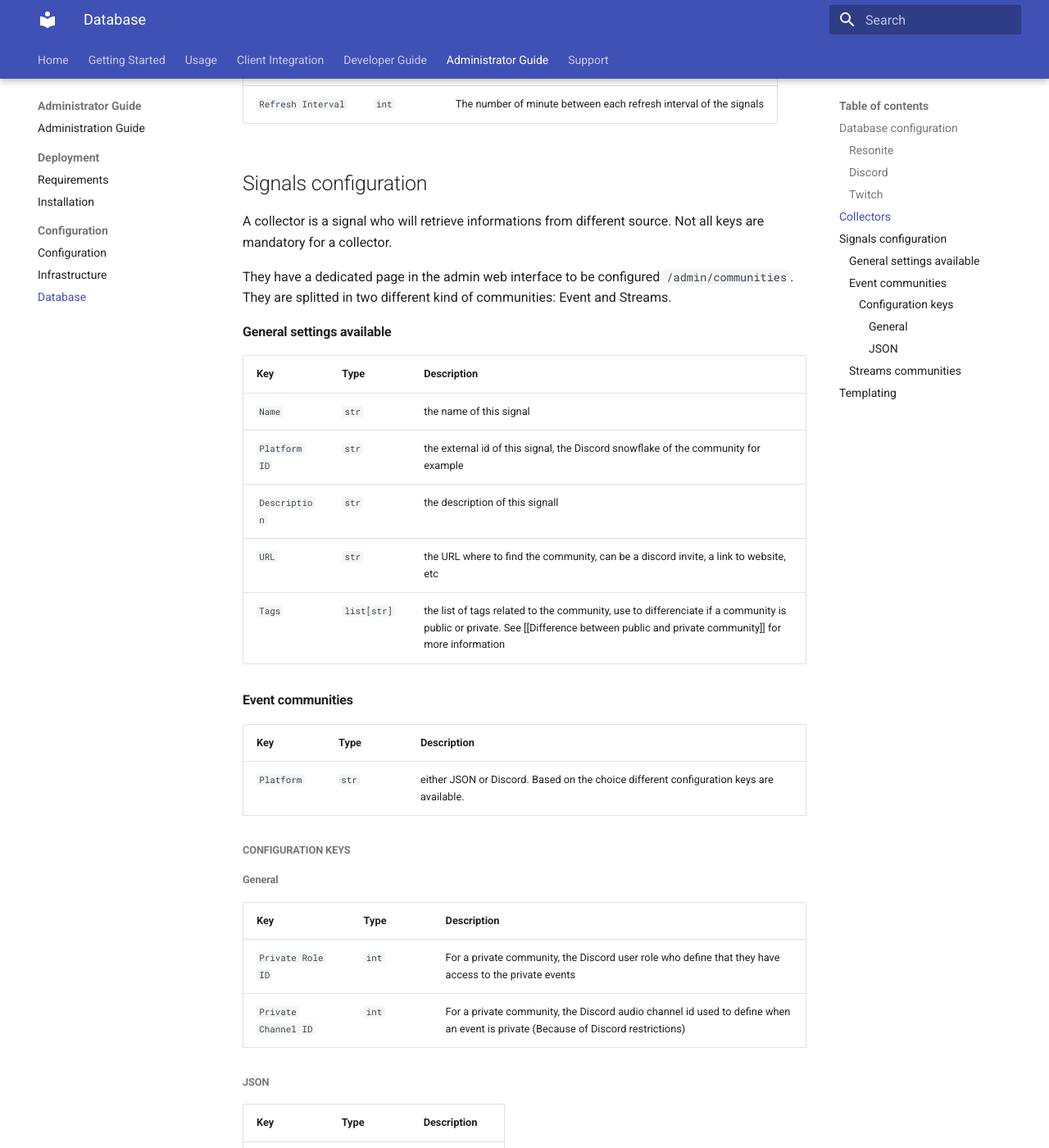
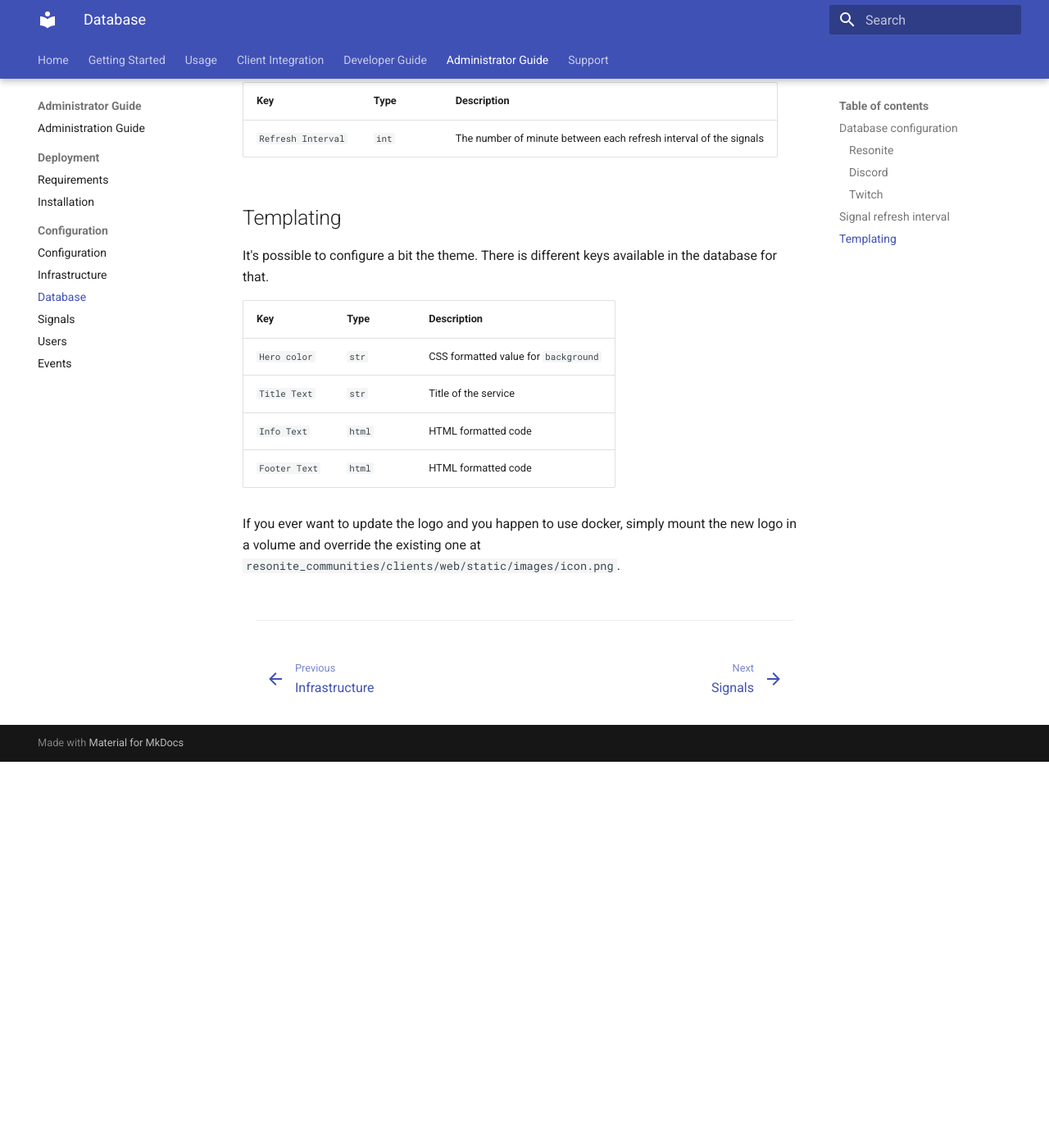
Before and after one commit to Resonite-Community-Projects/community_events.resonite, an MkDocs documentation site: the page built from docs/docs/AdministratorGuide/configuration/database.md, in a window 1280 px wide and 1400 px high, scrolled down 1126 px. Shown: the whole window at 82% size. Built offline with MkDocs 1.6.1 and Material for MkDocs 9.7.7, drawn with Linux system fonts in a browser that asks for light colours; after the commit the page ends 2055 px from its top, so only the background shows below that; some of the changed text lies outside the part shown.

Commit message:
Update doc

```diff
--- a/docs/docs/AdministratorGuide/configuration/database.md
+++ b/docs/docs/AdministratorGuide/configuration/database.md
@@ -30,54 +31,13 @@ Use for application-level settings that you might want to change without restart
 | `Game ID` | `str` | The Resonite Twitch game id to follow |
 | `Account Name` | `str` | The Resonite Twitch account name to follow |
 
-## Collectors
+## Signal refresh interval
+
+Collectors and Transmitter have a refresh interval before they will be triggered again.
 
 | Key | Type | Description |
 | :--- | :--- | :--- |
 | `Refresh Interval` | `int` | The number of minute between each refresh interval of the signals |
-
-## Signals configuration
-
-A collector is a signal who will retrieve informations from different source. Not all keys are mandatory for a collector.
-
-They have a dedicated page in the admin web interface to be configured `/admin/communities`. They are splitted in two different kind
-of communities: Event and Streams.
-
-#### General settings available
-
-| Key | Type | Description |
-| :--- | :--- | :--- |
-| `Name` | `str` | the name of this signal |
-| `Platform ID` | `str` | the external id of this signal, the Discord snowflake of the community for example |
-| `Description` | `str` | the description of this signall |
-| `URL` | `str` | the URL where to find the community, can be a discord invite, a link to website, etc |
-| `Tags` | `list[str]` | the list of tags related to the community, use to differenciate if a community is public or private. See [[Difference between public and private community]] for more information |
-
-#### Event communities
-
-| Key | Type | Description |
-| :--- | :--- | :--- |
-| `Platform` | `str` | either JSON or Discord. Based on the choice different configuration keys are available. |
-
-##### Configuration keys
-
-###### General
-
-| Key | Type | Description |
-| :--- | :--- | :--- |
-| `Private Role ID` | `int` | For a private community, the Discord user role who define that they have access to the private events |
-| `Private Channel ID` | `int` | For a private community, the Discord audio channel id used to define when an event is private (Because of Discord restrictions) |
-
-###### JSON
-
-| Key | Type | Description |
-| :--- | :--- | :--- |
-| `Server URL` | `str` | the server URL |
-
-#### Streams communities
-
-Nothing special.
-
 
 ## Templating
 
--- a/docs/mkdocs.yml
+++ b/docs/mkdocs.yml
@@ -76,5 +76,8 @@ nav:
       - AdministratorGuide/configuration/configuration.md
       - AdministratorGuide/configuration/infrastructure.md
       - AdministratorGuide/configuration/database.md
+      - AdministratorGuide/configuration/signals.md
+      - AdministratorGuide/configuration/users.md
+      - AdministratorGuide/configuration/events.md
   - Support:
     - support.md
```
Also changed, not shown: other parts of docs/docs/AdministratorGuide/configuration/database.md (+1 -0 lines), docs/docs/AdministratorGuide/configuration/configuration.md (+4 -8 lines), docs/docs/AdministratorGuide/configuration/events.md (added, +16 -0 lines), docs/docs/AdministratorGuide/configuration/signals.md (added, +62 -0 lines), docs/docs/AdministratorGuide/configuration/users.md (added, +15 -0 lines), docs/docs/AdministratorGuide/deployment/installation.md (+193 -177 lines).
